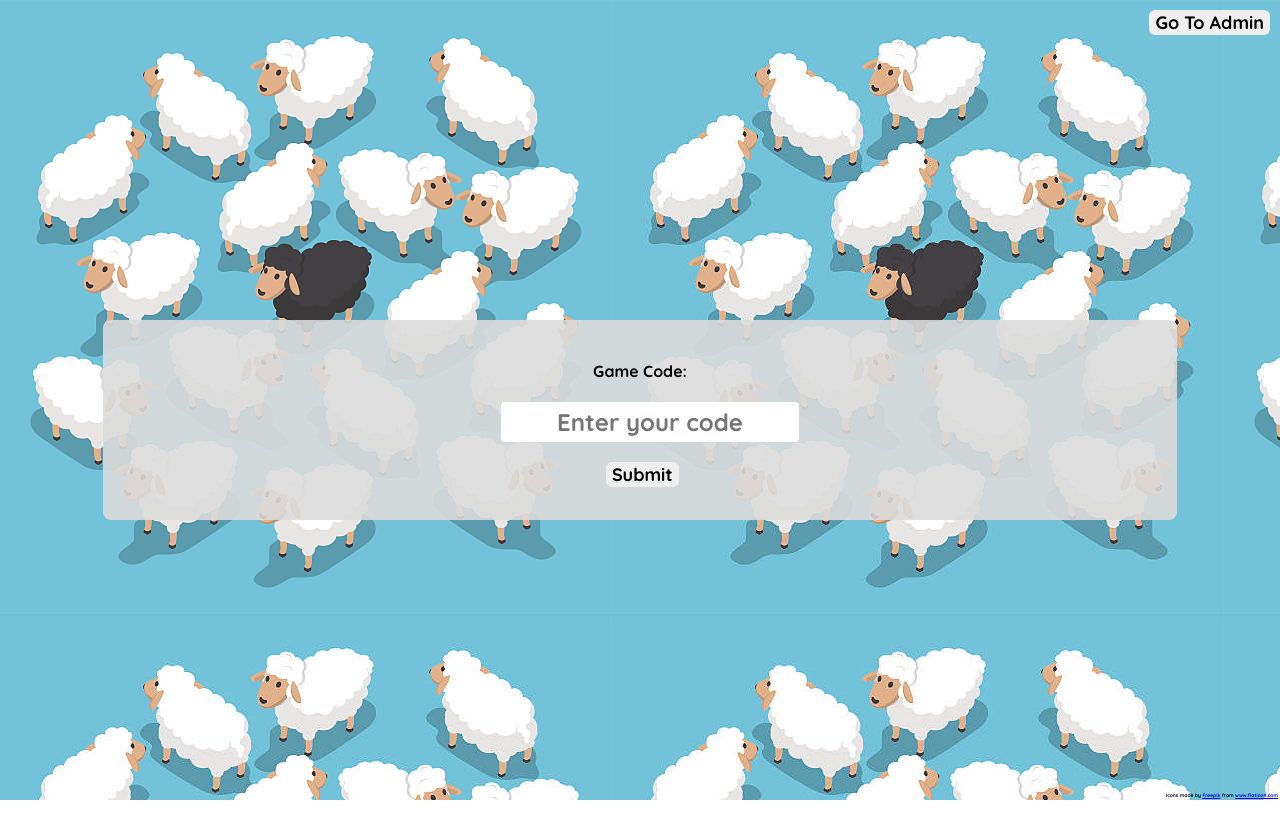
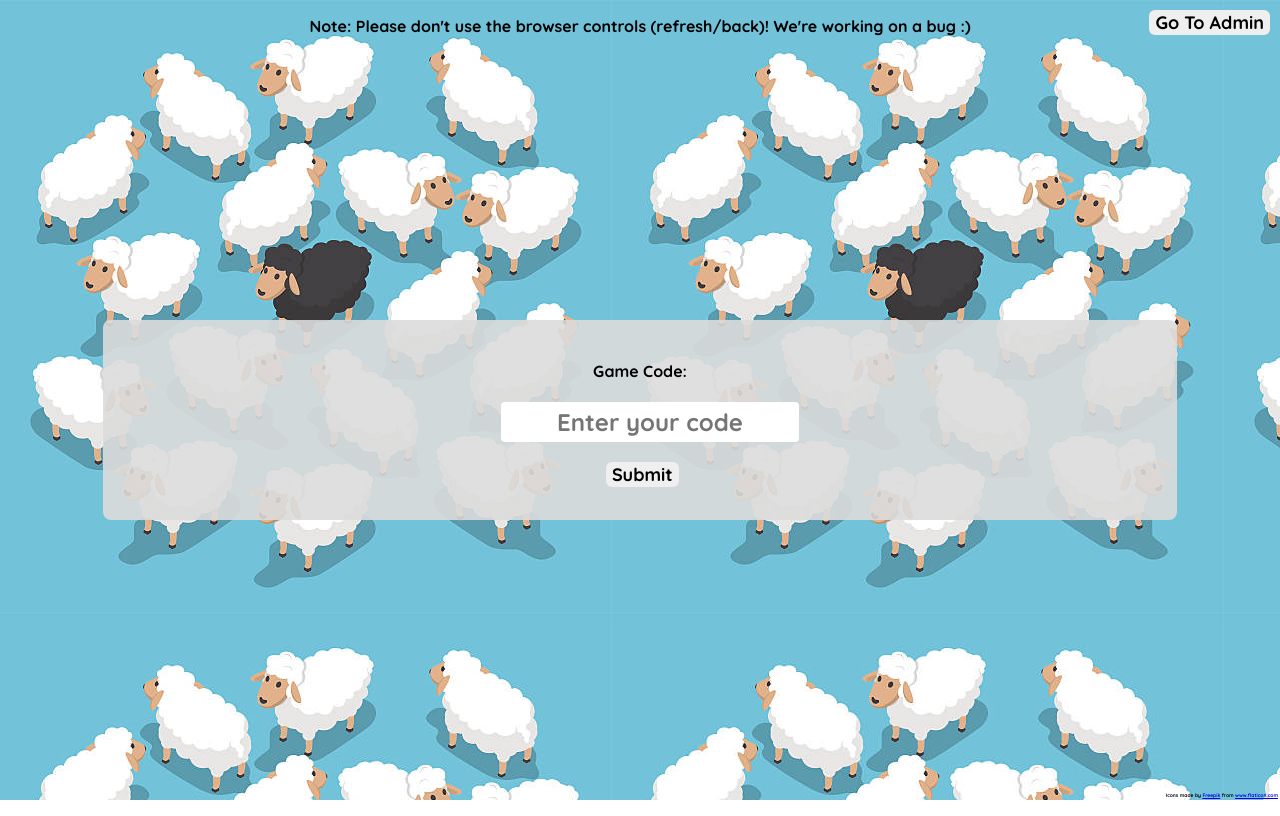
Before and after one commit to vagrawal787/Sheep, a React (Create React App) app: page / in a window 1280 px wide. Built offline with nearby package versions, Linux system fonts and the light colour scheme; no server answers; what @aws-amplify/ui-react, aws-amplify would draw is missing.

Commit message:
with disclaimer

```diff
--- a/public/landing.css
+++ b/public/landing.css
@@ -95,3 +95,7 @@ button.hidden2{
   top: 5%;
   right: 0%;
 }
+.disclaimer{
+  position: absolute;
+  top: 0%;
+}
--- a/src/containers/LandingFormContainer.jsx
+++ b/src/containers/LandingFormContainer.jsx
@@ -133,6 +133,7 @@ class LandingFormContainer extends Component {
         <div className = "adminPassword">
           {this.state.redirectAdmin && <Password />}
         </div>
+        <p className = "disclaimer"> Note: Please don't use the browser controls (refresh/back)! We're working on a bug :) </p>
         {/* <button className="hidden1" onClick={() => this.setState({hidden1: true})}></button>
         <button className="hidden2" disabled= {!this.state.hidden1} onClick={() => this.setState({hidden2: true})}></button> */}
         <div className="landingCont">
```
Also changed, not shown: 1 other file (tests, documents, lock files or other folders).
